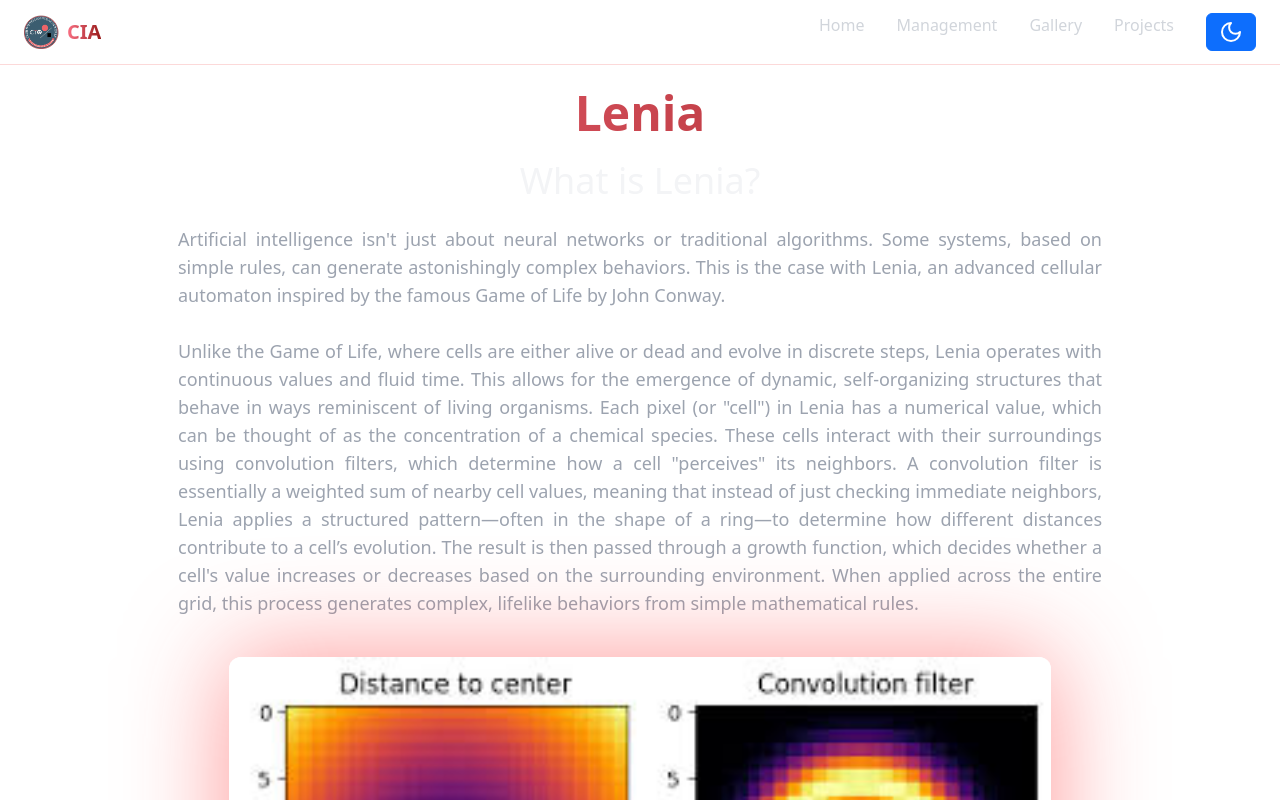
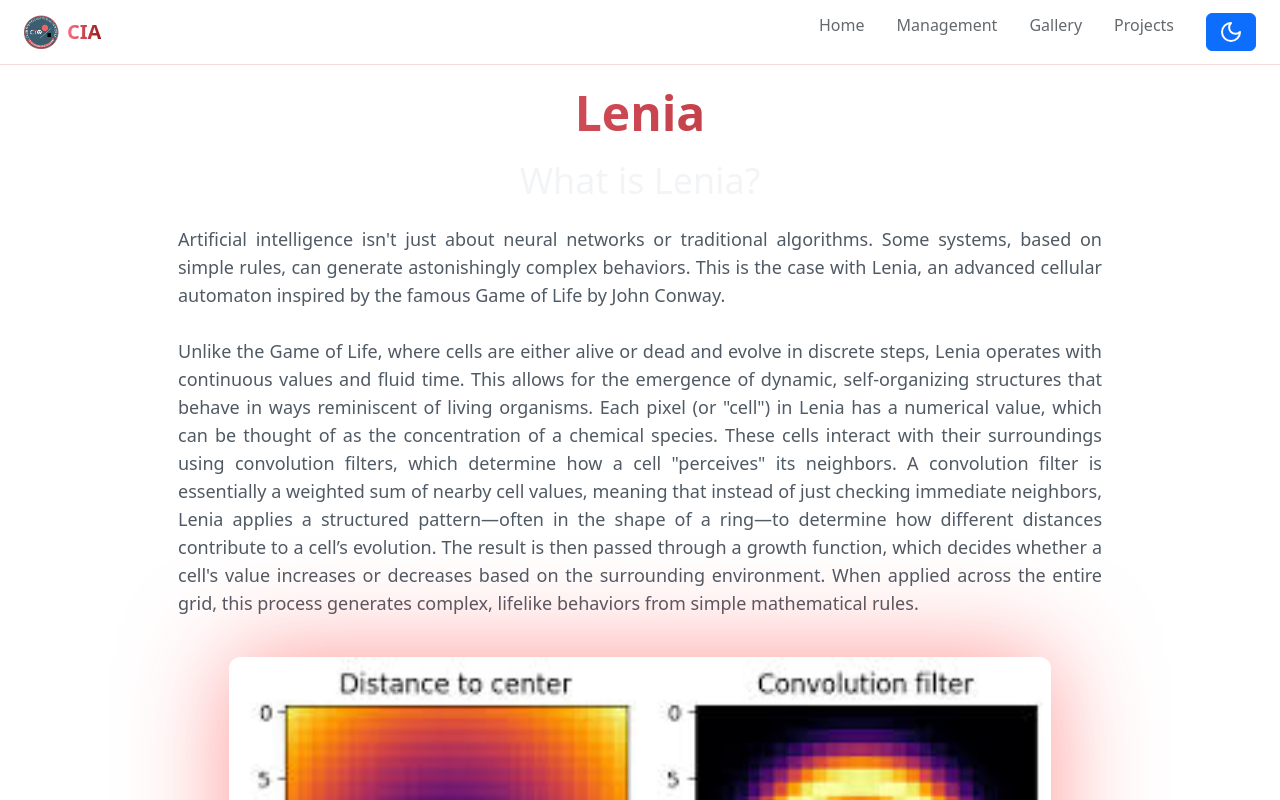
Before and after one commit to cia-ulaval/Site_Club_IA, a React (Vite) app: page /lenia in a window 1280 px wide. Shown: the top 800 px of the page. Built offline with nearby package versions, Linux system fonts and the light colour scheme.

Commit message:
color change for light mode

```diff
--- a/src/index.css
+++ b/src/index.css
@@ -22,10 +22,19 @@
   --custom-border-red: #d02020;
   --custom-hover-border-red: #ff4040;
   --glow-red-shadow-color: rgba(255, 50, 50, 0.5);
-
-  --color-grey-300: rgb(111, 115, 114, 1);
 }
 
+[data-bs-theme="light"] .text-gray-300 {
+    color: rgb(100 105 110) !important;
+}
+
+[data-bs-theme="light"] .text-gray-400 {
+  color: rgb(80 90 100) !important;
+}
+
+[data-bs-theme="light"] .text-gray-200 {
+  color: rgb(185 190 195) !important;
+}
 
 @layer base {
   body {
--- a/src/pages/DecisionTree.tsx
+++ b/src/pages/DecisionTree.tsx
@@ -37,8 +37,8 @@ const TeamSection = () => (
           <div className="text-red-400 mb-4 flex justify-center">
             {member.icon}
           </div>
-          <h3 className="text-xl font-bold text-white mb-2">{member.title}</h3>
-          <p className="text-gray-400">{member.description}</p>
+          <h3 className="text-xl text-gray-300 font-bold dark:text-white mb-2"> {member.title}</h3>
+          <p className="text-gray-500">{member.description}</p>
         </div>
       ))}
     </div>
--- a/src/pages/Management.tsx
+++ b/src/pages/Management.tsx
@@ -117,10 +117,10 @@ const Management = () => {
                     style={{ height: "200px", objectFit: "cover" }} // Adjust the height as needed
                   />
                   <Card.Body>
-                    <Card.Title className="text-gray-200">
+                    <Card.Title className="text-gray-100">
                       {card.title}
                     </Card.Title>
-                    <Card.Text className="text-gray-400">{card.text}</Card.Text>
+                    <Card.Text className="text-gray-200">{card.text}</Card.Text>
                   </Card.Body>
                 </Card>
               </a>
```
